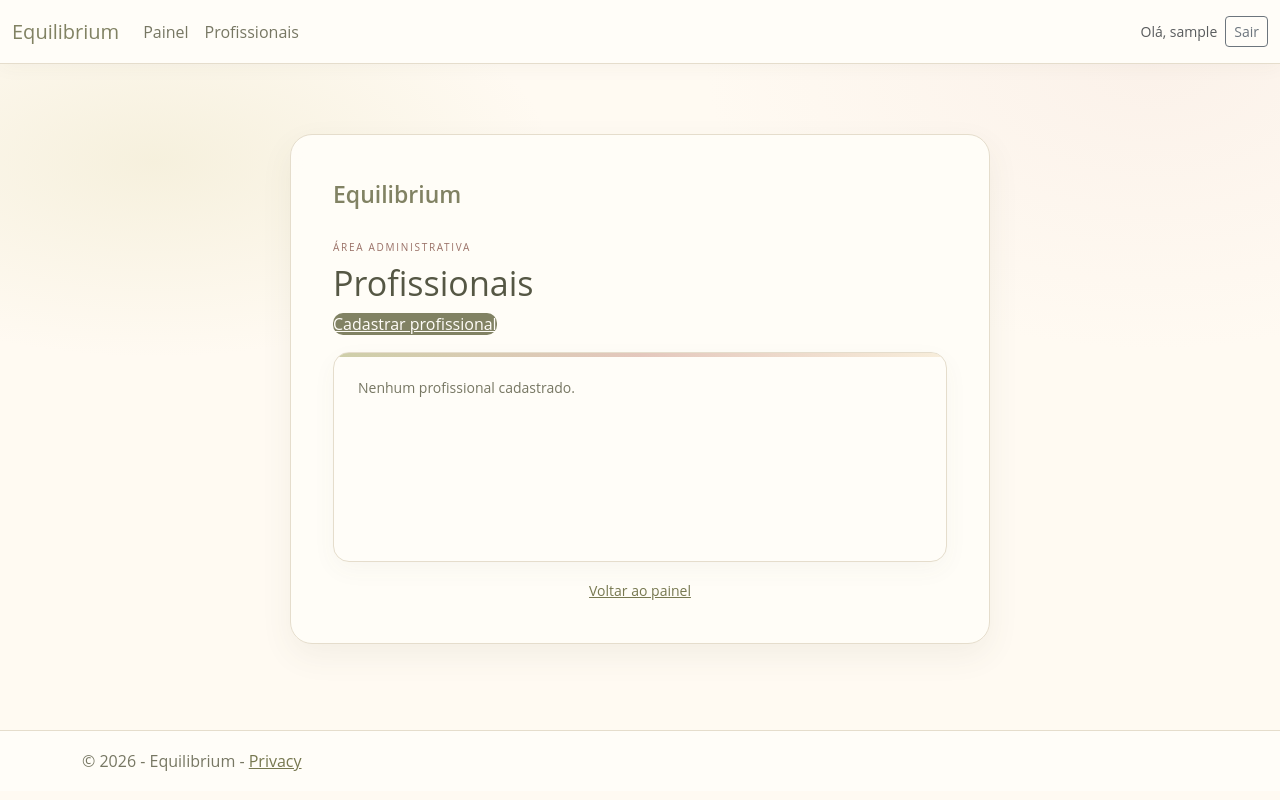
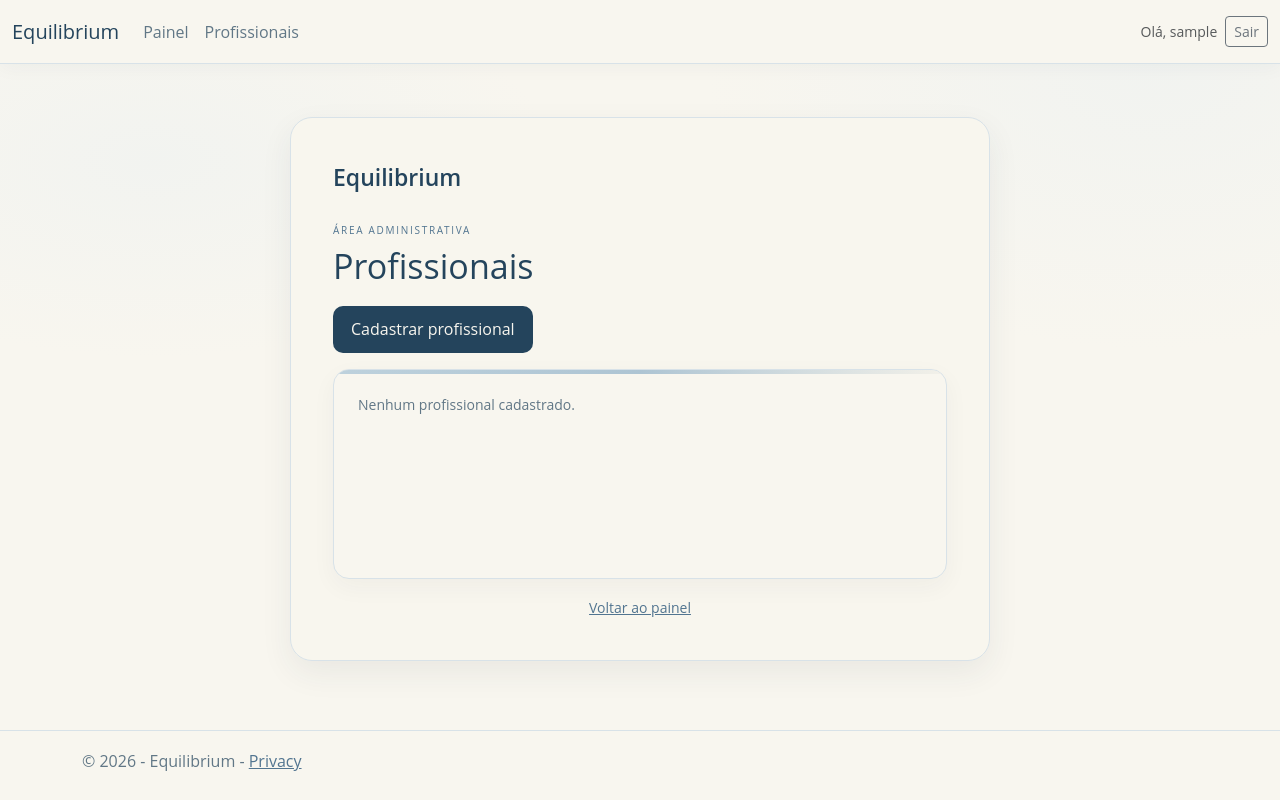
Before and after one commit to Luzzzkkkkk/Equilibrium, an ASP.NET Core app: page /Admin/Profissionais in a window 1280 px wide. Run offline with ASP.NET Core 8, Linux system fonts and the light colour scheme; the visitor is signed in with stand-in values (Sample User, id 1); style sheets or scripts are compiled from the project's sources.

Commit message:
mexi nas cores do site e testei o site

```diff
--- a/Equilibrium/Controllers/AdminController.cs
+++ b/Equilibrium/Controllers/AdminController.cs
@@ -72,12 +72,21 @@ public class AdminController : Controller
         var medico = await _context.Medicos.FindAsync(id);
         if (medico is null) return NotFound();
 
-        if (await _context.Consultas.AnyAsync(c => c.MedicoId == id))
+        var consultas = await _context.Consultas
+            .Where(c => c.MedicoId == id)
+            .ToListAsync();
+        var statusEncerrados = new HashSet<string>(StringComparer.OrdinalIgnoreCase)
         {
-            TempData["Erro"] = "Este profissional tem consultas vinculadas. Cancele ou remova essas consultas antes de excluí-lo.";
+            "Realizada",
+            "Cancelada"
+        };
+        if (consultas.Any(c => !statusEncerrados.Contains(c.Status?.Trim() ?? string.Empty)))
+        {
+            TempData["Erro"] = "N\u00e3o \u00e9 poss\u00edvel excluir este profissional enquanto houver consultas pendentes ou confirmadas.";
             return RedirectToAction(nameof(Profissionais));
         }
 
+        _context.Consultas.RemoveRange(consultas);
         _context.Medicos.Remove(medico);
         await _context.SaveChangesAsync();
         TempData["Mensagem"] = "Profissional excluído.";
--- a/Equilibrium/Views/Admin/Profissionais.cshtml
+++ b/Equilibrium/Views/Admin/Profissionais.cshtml
@@ -22,7 +22,7 @@
                 <p><strong>CRM:</strong> @medico.CRM</p>
                 <p><strong>CPF:</strong> @DadosPessoais.MascararCpf(medico.CPF)</p>
                 <p><strong>E-mail:</strong> @medico.Email</p>
-                <form asp-action="ExcluirProfissional" method="post" onsubmit="return confirm('Deseja excluir este profissional?');">
+                <form asp-action="ExcluirProfissional" method="post" onsubmit="return confirm('Deseja excluir este profissional? As consultas realizadas e canceladas vinculadas também serão removidas.');">
                     <input type="hidden" name="id" value="@medico.Id" />
                     <button class="btn btn-outline-danger" type="submit">Excluir profissional</button>
                 </form>
--- a/Equilibrium/Views/Shared/_Layout.cshtml.css
+++ b/Equilibrium/Views/Shared/_Layout.cshtml.css
@@ -14,5 +14,5 @@ a.navbar-brand {
   padding: 18px 0;
   white-space: normal;
   line-height: 1.5;
-  background: #fffdf8;
+  background: #F8F6EF;
 }
--- a/Equilibrium/wwwroot/css/site.css
+++ b/Equilibrium/wwwroot/css/site.css
@@ -5,23 +5,23 @@
 }
 
 :root {
-    --stone-moss: #a3a380;
-    --dried-sage: #d6ce93;
-    --oat-milk: #efebce;
-    --desert-peach: #d8a48f;
-    --faded-rose: #bb8588;
-    --savory-sage: #818263;
-    --avocado: #c2c395;
-    --blush-beet: #ddbaae;
-    --peach-cream: #efd7cf;
-    --oat-latte: #dcd4c1;
-    --honey-oat: #f6ead4;
-    --coconut-cream: #fffaf2;
-    --ink: #454638;
-    --muted-ink: #777763;
-    --surface: #fffdf8;
-    --line: #e5ddcc;
-    --soft-shadow: 0 12px 32px rgba(86, 83, 62, .07);
+    --stone-moss: #AFC8D8;
+    --dried-sage: #DCEAF4;
+    --oat-milk: #DCEAF4;
+    --desert-peach: #779BB5;
+    --faded-rose: #9BB8CC;
+    --savory-sage: #24445C;
+    --avocado: #AFC8D8;
+    --blush-beet: #9BB8CC;
+    --peach-cream: #EAF1F5;
+    --oat-latte: #E8EEF1;
+    --honey-oat: #F2F0E8;
+    --coconut-cream: #F8F6EF;
+    --ink: #243746;
+    --muted-ink: #617786;
+    --surface: #F8F6EF;
+    --line: #D8E2E8;
+    --soft-shadow: 0 12px 32px rgba(36, 55, 70, .07);
 }
 
 html {
@@ -308,7 +307,7 @@ a:hover {
     border: 1px solid var(--line);
     border-radius: 16px;
     min-height: 210px;
-    box-shadow: 0 8px 24px rgba(86, 83, 62, .045);
+    box-shadow: 0 8px 24px rgba(36, 55, 70, .045);
     transition: transform .2s ease, box-shadow .2s ease;
 }
 
@@ -418,7 +421,7 @@ header > .navbar {
     margin-bottom: 0 !important;
     background: var(--surface) !important;
     border-color: var(--line) !important;
-    box-shadow: 0 4px 18px rgba(86, 83, 62, .04);
+    box-shadow: 0 4px 18px rgba(36, 55, 70, .04);
 }
 
 .navbar-brand {
@@ -436,13 +439,13 @@ header > .navbar {
 .btn-primary,
 .nav-pills .nav-link.active,
 .nav-pills .show > .nav-link {
-    color: #fffdf7;
+    color: #F8F6EF;
     background-color: var(--savory-sage);
     border-color: var(--savory-sage);
 }
 
 a {
-    color: #777850;
+    color: #527590;
 }
 
 .auth-page {
@@ -450,7 +453,7 @@ a {
     display: grid;
     place-items: center;
     padding: 42px 18px;
-    background: radial-gradient(ellipse at 12% 15%, rgba(214, 206, 147, .22), transparent 25rem);
+    background: radial-gradient(ellipse at 12% 15%, rgba(220, 234, 244, .22), transparent 25rem);
 }
 
 .auth-card {
@@ -458,30 +461,31 @@ a {
     padding: clamp(26px, 5vw, 42px);
     border: 1px solid var(--line);
     border-radius: 22px;
-    background: rgba(255, 253, 248, .96);
+    background: rgba(248, 246, 239, .96);
     box-shadow: var(--soft-shadow);
 }
 
 .auth-card-wide { width: min(100%, 700px); }
 .auth-brand { color: var(--savory-sage); font-size: 23px; font-weight: 600; text-decoration: none; }
-.auth-eyebrow { margin: 28px 0 8px; color: #9a7167; font-size: 10px; letter-spacing: 1.7px; }
-.auth-card h1 { margin-bottom: 8px; color: #555744; font-size: clamp(26px, 5vw, 34px); font-weight: 500; }
+.auth-eyebrow { margin: 28px 0 8px; color: #527590; font-size: 10px; letter-spacing: 1.7px; }
+.auth-card h1 { margin-bottom: 8px; color: #24445C; font-size: clamp(26px, 5vw, 34px); font-weight: 500; }
 .auth-intro { margin-bottom: 24px; color: var(--muted-ink); line-height: 1.6; }
 .auth-form { display: grid; gap: 9px; }
 .auth-form label { margin-top: 7px; color: var(--ink); font-size: 14px; }
 .auth-form input { width: 100%; min-height: 44px; padding: 10px 12px; border: 1px solid var(--line); border-radius: 9px; background: var(--coconut-cream); color: var(--ink); font: inherit; }
-.auth-form input:focus { outline: none; border-color: var(--stone-moss); box-shadow: 0 0 0 3px rgba(163, 163, 128, .18); }
+.auth-form input:focus { outline: none; border-color: var(--stone-moss); box-shadow: 0 0 0 3px rgba(175, 200, 216, .18); }
 .auth-grid { grid-template-columns: repeat(2, minmax(0, 1fr)); gap: 12px 16px; }
 .auth-grid > div { min-width: 0; }
 .auth-grid .full { grid-column: 1 / -1; }
-.auth-button { min-height: 46px; margin-top: 12px; border: 0; border-radius: 10px; background: var(--savory-sage); color: var(--surface); font: inherit; cursor: pointer; }
-.auth-button:hover { background: #6e7055; }
+.auth-button { display: inline-flex; align-items: center; justify-content: center; min-height: 46px; margin-top: 12px; padding: 12px 18px; border: 0; border-radius: 10px; background: var(--savory-sage); color: var(--surface); font: inherit; line-height: 1.4; text-align: center; text-decoration: none; cursor: pointer; }
+.auth-button:hover, .auth-button:focus { background: #35566D; color: var(--surface); text-decoration: none; }
+.auth-card .d-flex > .auth-button { margin-top: 0; }
 .auth-help, .auth-switch { display: block; margin-top: 18px; text-align: center; font-size: 14px; }
 .auth-switch { margin-bottom: 0; color: var(--muted-ink); }
 .auth-alert { margin: 12px 0; color: #9b4141; font-size: 14px; }
 .auth-alert:empty { display: none; }
-.auth-alert.success { padding: 11px 13px; border-radius: 9px; background: #edf0e5; color: #555744; }
-.dev-link { padding: 11px 13px; border-radius: 9px; background: #f6ead4; color: var(--ink); }
+.auth-alert.success { padding: 11px 13px; border-radius: 9px; background: #EAF1F5; color: #24445C; }
+.dev-link { padding: 11px 13px; border-radius: 9px; background: #F2F0E8; color: var(--ink); }
 .dev-link a { display: block; margin-top: 5px; }
 .field-error { color: #9b4141; font-size: 12px; }
 
@@ -491,17 +495,17 @@ a {
 }
 
 .box-shadow {
-    box-shadow: 0 .25rem .75rem rgba(86, 83, 62, .06);
+    box-shadow: 0 .25rem .75rem rgba(36, 55, 70, .06);
 }
 
 .footer {
     color: var(--muted-ink) !important;
-    background: rgba(255, 253, 248, .88);
+    background: rgba(248, 246, 239, .88);
 }
 
 ::selection {
-    color: #3f4032;
-    background: rgba(214, 206, 147, .65);
+    color: #243746;
+    background: rgba(220, 234, 244, .65);
 }
 
 @media (max-width: 950px) {
```
Also changed, not shown: other parts of Equilibrium/wwwroot/css/site.css (+33 -30 lines), 14 other files.
